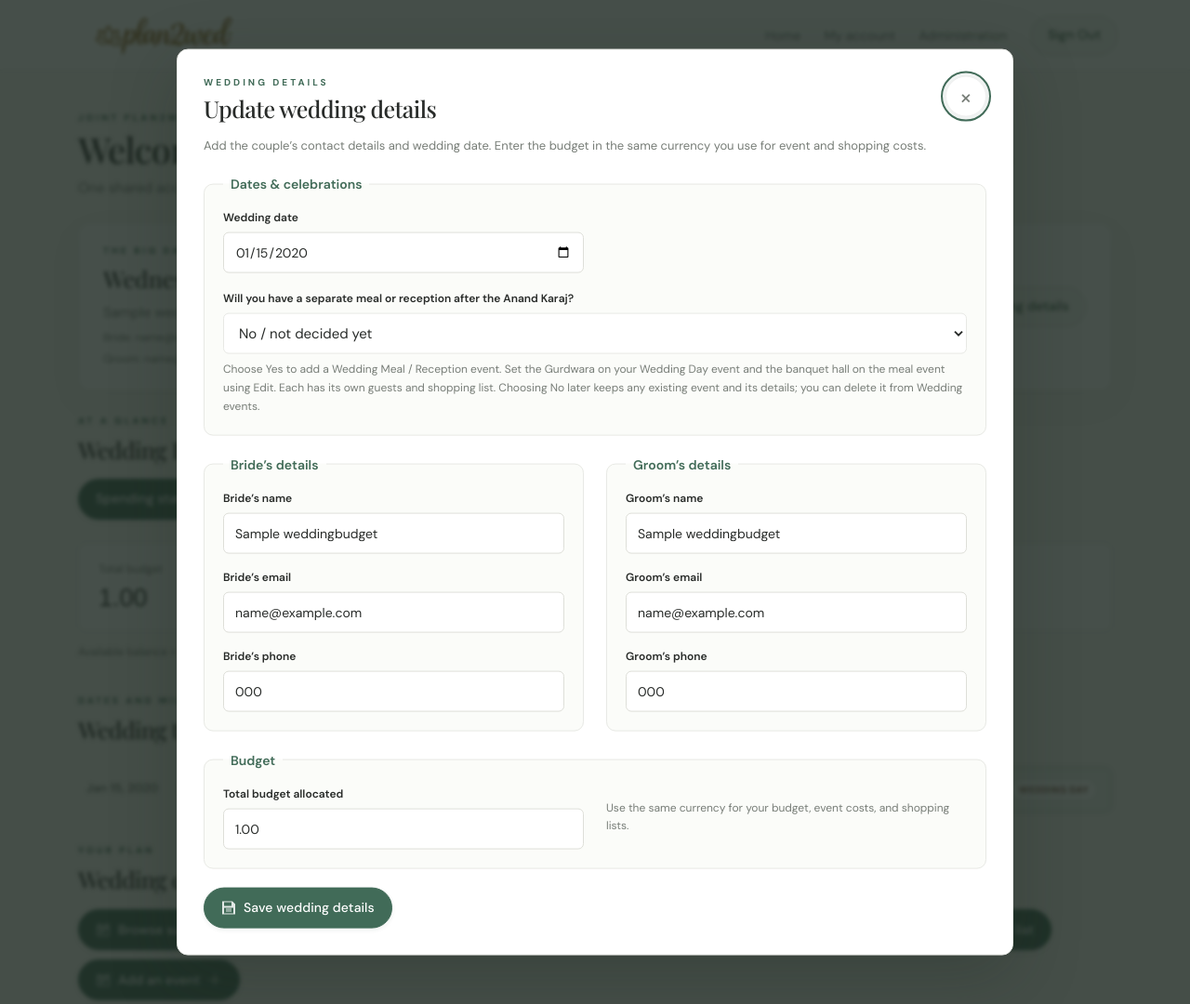
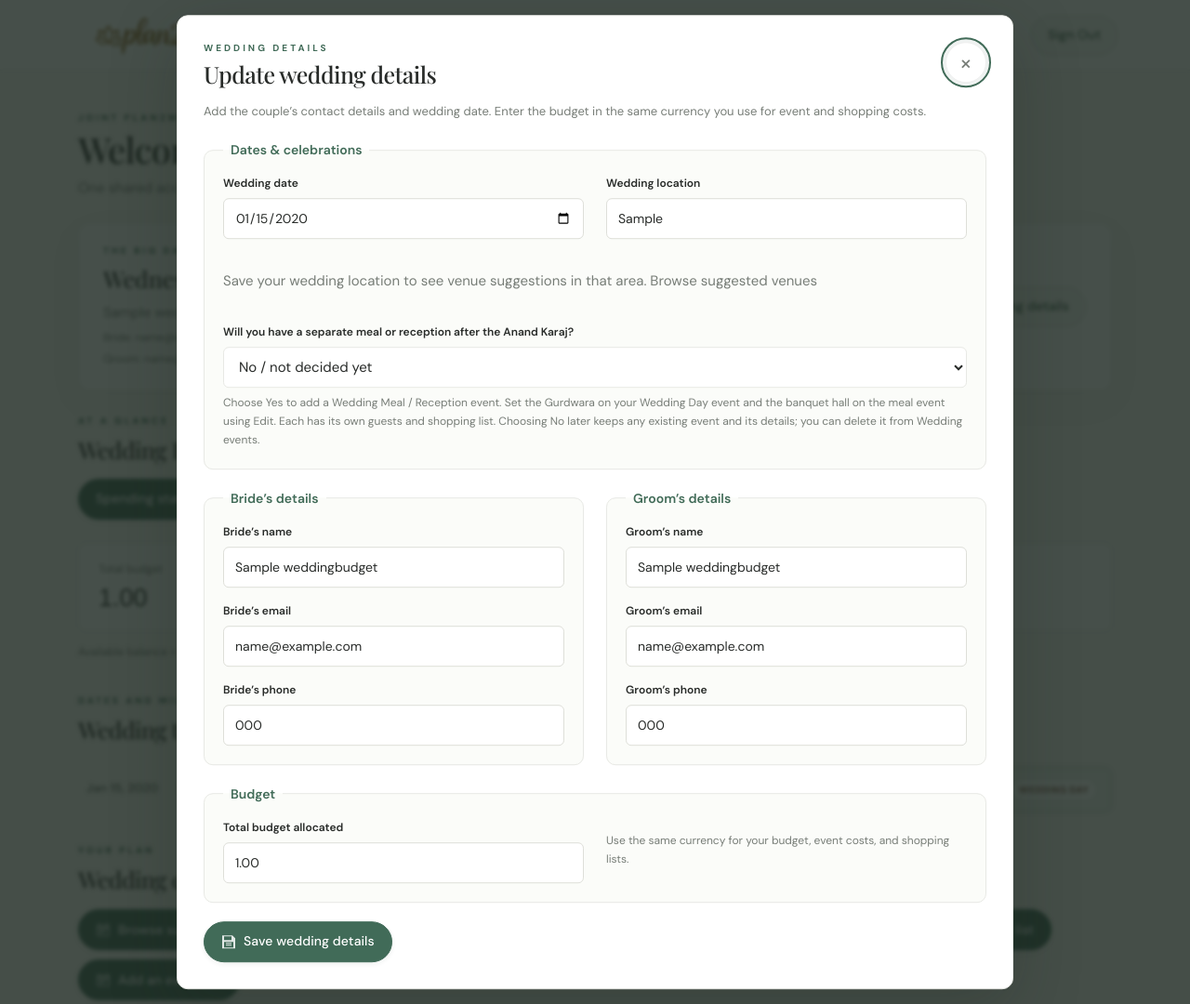
Before and after one commit to amrikbhogal/plan2wed, a Django app: page /my-account/ in a window 1280 px wide, after a click on "Update wedding details". Shown: the whole page at 93% size. Run offline with Django 5.2, Linux system fonts and the light colour scheme; a user stored in the database is signed in; tables that the repository leaves empty hold one stand-in row (values such as "Sample post").

Commit message:
Add wedding location and default venue suggestions to its area

```diff
--- a/planner/forms.py
+++ b/planner/forms.py
@@ -99,7 +99,7 @@ class WeddingBudgetForm(forms.ModelForm):
     class Meta:
         model = WeddingBudget
         fields = [
-            "wedding_date",
+            "wedding_date", "wedding_location",
             "has_separate_meal", "meal_date",
             "bride_name", "bride_email", "bride_phone",
             "groom_name", "groom_email", "groom_phone",
@@ -107,6 +107,7 @@ class WeddingBudgetForm(forms.ModelForm):
         ]
         labels = {
             "wedding_date": "Wedding date",
+            "wedding_location": "Wedding location",
             "meal_date": "Reception date (if different)",
             "bride_name": "Bride’s name",
             "bride_email": "Bride’s email",
@@ -118,6 +119,7 @@ class WeddingBudgetForm(forms.ModelForm):
         }
         widgets = {
             "wedding_date": forms.DateInput(attrs={"type": "date"}),
+            "wedding_location": forms.TextInput(attrs={"placeholder": "Town, city or region"}),
             "meal_date": forms.DateInput(attrs={"type": "date"}),
             "bride_name": forms.TextInput(attrs={"autocomplete": "name"}),
             "bride_email": forms.EmailInput(attrs={"autocomplete": "email"}),
--- a/planner/models.py
+++ b/planner/models.py
@@ -73,6 +73,7 @@ class Member(models.Model):
 class WeddingBudget(models.Model):
     member = models.OneToOneField(Member, on_delete=models.CASCADE, related_name="wedding_budget")
     wedding_date = models.DateField(null=True, blank=True)
+    wedding_location = models.CharField(max_length=160, blank=True)
     has_separate_meal = models.BooleanField(default=False)
     meal_date = models.DateField(null=True, blank=True)
     bride_name = models.CharField(max_length=160, blank=True)
--- a/planner/templates/planner/member_portal.html
+++ b/planner/templates/planner/member_portal.html
@@ -44,6 +44,8 @@
         <legend>Dates &amp; celebrations</legend>
         <div class="details-grid">
           {% include 'planner/includes/detail_field.html' with field=budget_form.wedding_date %}
+          {% include 'planner/includes/detail_field.html' with field=budget_form.wedding_location %}
+          <p class="muted details-wide">Save your wedding location to see venue suggestions in that area. <a href="{% url 'venue_directory' %}">Browse suggested venues</a></p>
           <div class="details-wide">{% include 'planner/includes/detail_field.html' with field=budget_form.has_separate_meal %}</div>
           <div id="reception-date-field"{% if budget_form.has_separate_meal.value != True and budget_form.has_separate_meal.value != 'True' %} hidden{% endif %}>{% include 'planner/includes/detail_field.html' with field=budget_form.meal_date %}</div>
         </div>
--- a/planner/templates/planner/venue_directory.html
+++ b/planner/templates/planner/venue_directory.html
@@ -13,8 +13,8 @@
 </style>
 <main class="page dashboard">
 <div class="heading-row"><div><a class="muted" href="{% url 'member_portal' %}#events">← Back to your wedding plan</a><div class="eyebrow" style="margin-top:20px">Explore</div><h1>Venue directory</h1><p class="muted">Browse possible venues and add your favourites to your plan.</p></div><a class="button" href="{% url 'venue_list' %}">Manage my venues</a></div>
-<section class="card"><h2>Find a venue</h2><form method="get">{{ search_form.non_field_errors }}<div class="details-grid">{% for field in search_form %}{% include 'planner/includes/detail_field.html' with field=field %}{% endfor %}</div><div class="form-actions"><button class="button" type="submit">Search venues</button><a class="status-select" href="{% url 'venue_directory' %}">Clear filters</a></div></form></section>
-<p class="muted">{{ page_obj.paginator.count }} venue{{ page_obj.paginator.count|pluralize }} found. Contact venues directly to confirm availability, capacity and facilities.</p>
+<section class="card"><h2>Find a venue</h2><form method="get">{{ search_form.non_field_errors }}<div class="details-grid">{% for field in search_form %}{% include 'planner/includes/detail_field.html' with field=field %}{% endfor %}</div><div class="form-actions"><button class="button" type="submit">Search venues</button><a class="status-select" href="{% url 'venue_directory' %}?location=">Clear filters</a></div></form></section>
+<p class="muted">{{ page_obj.paginator.count }} venue{{ page_obj.paginator.count|pluralize }} found.{% if search_form.location.value %} Showing venues matching {{ search_form.location.value }}. <a href="{% url 'venue_directory' %}?location=">Browse all locations</a>.{% endif %} Contact venues directly to confirm availability, capacity and facilities.</p>
 {% if page_obj %}<section class="venue-directory-grid" aria-label="Venue listings">
 {% for venue in page_obj %}<article class="card directory-venue">
 {% if venue.photo_url %}<img src="{{ venue.photo_url }}" alt="{{ venue.name }}" loading="lazy" referrerpolicy="no-referrer">{% endif %}
--- a/planner/views.py
+++ b/planner/views.py
@@ -442,7 +442,11 @@ def venue_directory(request):
         messages.success(request, 'Venue added to your plan. Open Manage venues to assign it to an event.' if created else 'This venue is already in your plan.')
         return redirect('venue_directory')
     venues = DirectoryVenue.objects.filter(is_published=True)
-    search_form = VenueDirectorySearchForm(request.GET)
+    search_params = request.GET.copy()
+    budget = getattr(member, 'wedding_budget', None) if member else None
+    if 'location' not in search_params and budget and budget.wedding_location:
+        search_params['location'] = budget.wedding_location
+    search_form = VenueDirectorySearchForm(search_params)
     if search_form.is_valid():
         filters = search_form.cleaned_data
         if filters['query']:
@@ -456,7 +460,7 @@ def venue_directory(request):
     else:
         venues = venues.none()
     page = Paginator(venues, 12).get_page(request.GET.get('page'))
-    query_params = request.GET.copy()
+    query_params = search_params.copy()
     query_params.pop('page', None)
     return render(request, 'planner/venue_directory.html', {
         'search_form': search_form, 'page_obj': page, 'query_params': query_params.urlencode(),
```
Also changed, not shown: planner/tests.py (+22 -0 lines), planner/migrations/0021_weddingbudget_wedding_location.py (added).
